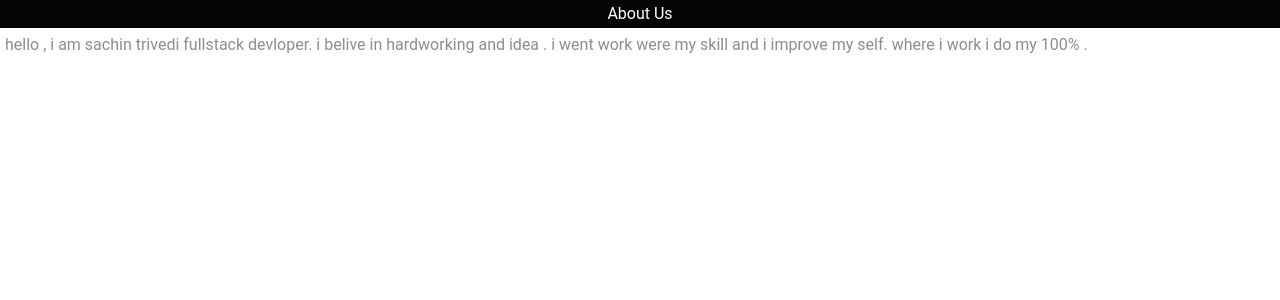
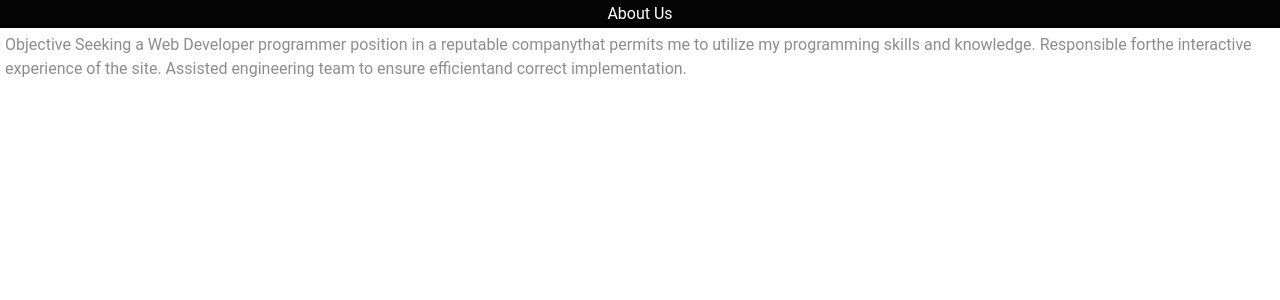
Before and after one commit to sachin04444/Portfolio-Website, a Next.js app: page /About.jsx in a window 1280 px wide. Shown: the top 300 px of the page. Built offline with nearby package versions, Linux system fonts and the light colour scheme.

Commit message:
Update page.jsx

```diff
--- a/app/About.jsx/page.jsx
+++ b/app/About.jsx/page.jsx
@@ -8,8 +8,8 @@ const page = () => {
           <h1>About Us</h1>
         </div>
         <p>
-          hello , i am sachin trivedi fullstack devloper. i belive in hardworking and idea . i went work were my skill and i improve my self.
-          where i work i do my 100% .
+         Objective Seeking a Web Developer programmer position in a reputable companythat permits me to utilize my programming skills and knowledge.
+          Responsible forthe interactive experience of the site. Assisted engineering team to ensure efficientand correct implementation.
         </p>
       </div>
     </>
```
